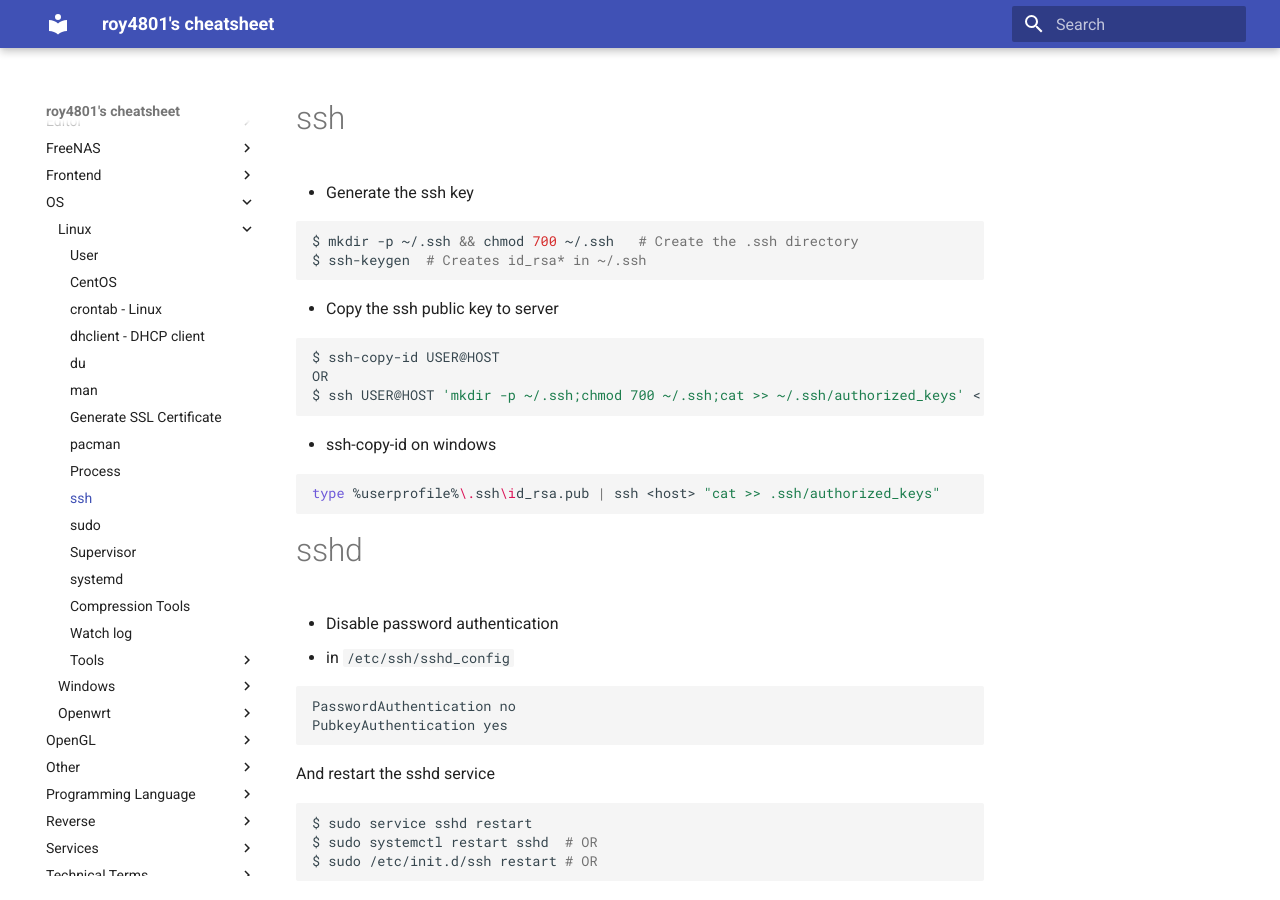
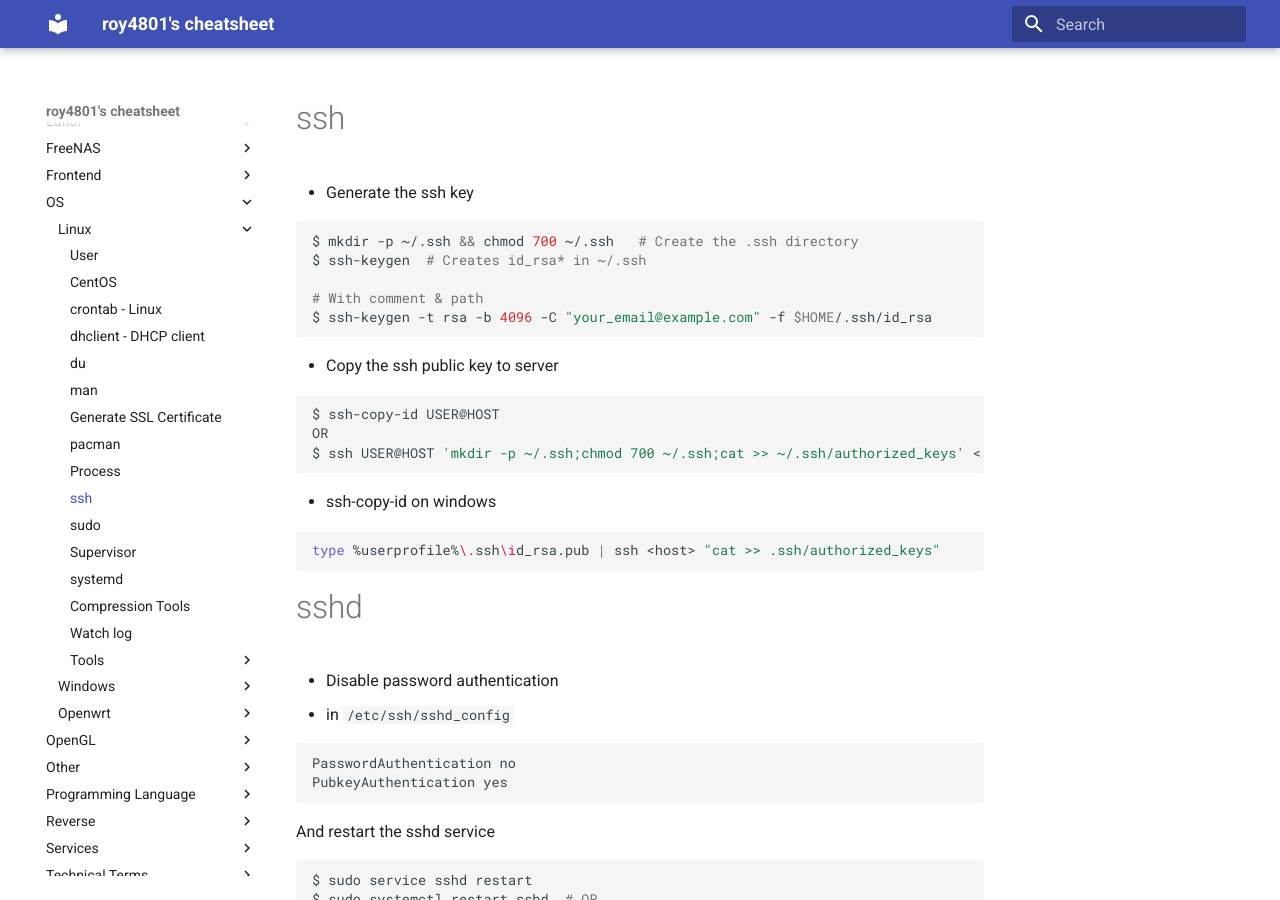
Before and after one commit to roy4801/docs.roy4801.tw, an MkDocs documentation site: the page built from docs/OS/Linux/ssh.md, in a window 1280 px wide and 900 px high. Built offline with MkDocs 1.6.1 and Material for MkDocs 9.7.7, drawn with Linux system fonts in a browser that asks for light colours.

Commit message:
update ssh

````diff
--- a/docs/OS/Linux/ssh.md
+++ b/docs/OS/Linux/ssh.md
@@ -5,6 +5,9 @@
 ```bash
 $ mkdir -p ~/.ssh && chmod 700 ~/.ssh   # Create the .ssh directory
 $ ssh-keygen  # Creates id_rsa* in ~/.ssh
+
+# With comment & path
+$ ssh-keygen -t rsa -b 4096 -C "your_email@example.com" -f $HOME/.ssh/id_rsa
 ```
 
 * Copy the ssh public key to server
````
